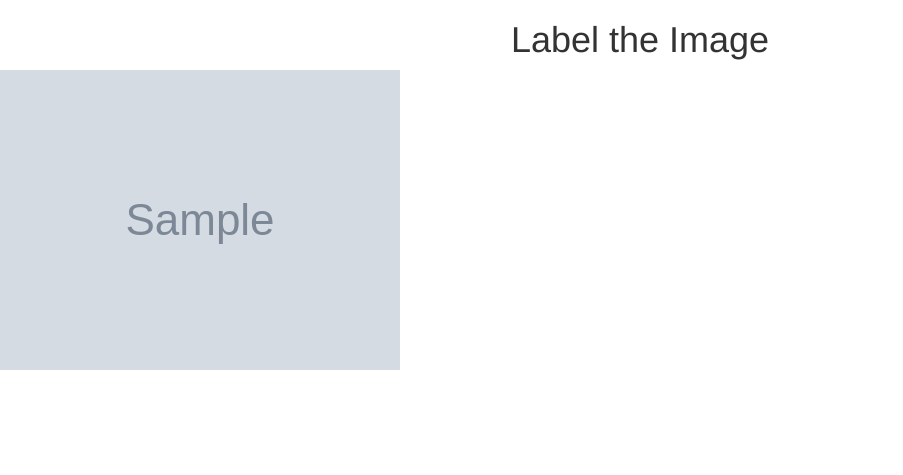
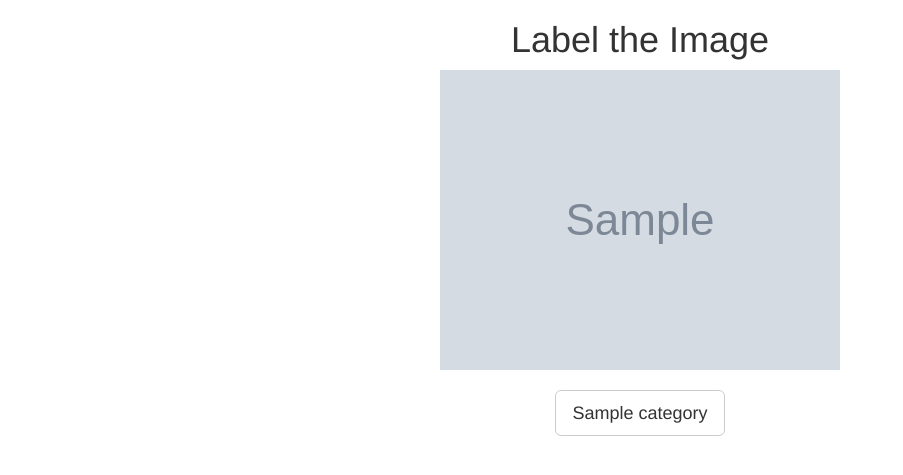
Before and after one commit to laurenreeder/PennAppsf15, a Python web app: template app/templates/dataset.html in a window 1280 px wide. Shown: the top 475 px of the page, without its empty margins (0-903 px from the left). Run offline with Jinja, Linux system fonts and the light colour scheme; the template is opened without the code that fills it: most values are stand-ins (such as "Sample title", 1, 10 or a date in 2020); grey boxes marked "Sample" are stand-in pictures; some libraries are stand-ins or nearby versions.

Commit message:
keypress for category selection

```diff
--- a/app/route_funcs/datasets.py
+++ b/app/route_funcs/datasets.py
@@ -47,7 +47,7 @@ def view(dataset_name):
     if res is not None:
         s3_key = res[0]
         s3_url = get_s3_url(s3_key)
-        return render_template('dataset.html', download_url=s3_url, s3_key=s3_key, name=dataset_name)
+        return render_template('dataset.html', download_url=s3_url, s3_key=s3_key, name=dataset_name, image="../static/img/mountain.jpg", categories=["Apple", "Orange", "Erik"])
     return "Dataset does not exist", 404
 
 def learn(dataset_name):
@@ -79,7 +79,7 @@ def run_learning():
     results[code] = None
     async_result = pool.apply_async(run_file, (s3_key, model_name, model_type), callback=partial(set_results, code))
     run_file(s3_key, model_name, model_type)
-    return code
+    return
 
 def get_learning_result():
     code = request.args['result_id']
--- a/app/templates/dataset.html
+++ b/app/templates/dataset.html
@@ -1,4 +1,5 @@
 <!DOCTYPE html>
+<!--  Needs image = image link, categories, -->
 <html lang="en">
 	<link rel='stylesheet' type="text/css" href="/static/css/bootstrap.min.css">
 
@@ -8,8 +9,16 @@
 
     $(document).ready(function() {
 
+    	var base = 65;
+    	$("body").keydown(function(e) {
+    		var key = e.which % 65;
+    		console.log("{{categories}}");
+    		var num_cat = "{{ categories.length }}";
+    		console.log(key)
+    		if (key < num_cat) $(".btn-group-lg").eq(key).click();
+    	});
 
-    )});
+  	});
 
     </script>
     <head>
@@ -18,7 +27,18 @@
     <body>
         <h1 class="text-center">Label the Image</h1>
 
-        <img class="img-responsive" src={{ image }}>
+        <div class="classify-image">
+        	<img class="img-responsive" src={{ image }}>
+        </div>
+
+        <br>
+
+        <div class="btn-group-lg text-center">
+        {% for category in categories %}
+        	<button class="btn btn-default category-button"> {{category}} </button>
+
+        {% endfor %}
+    </div>
 
         <!-- jQuery (necessary for Bootstrap's JavaScript plugins) -->
         <script src="https://ajax.googleapis.com/ajax/libs/jquery/1.11.0/jquery.min.js"></script>
--- a/app/templates/dataset_upload.html
+++ b/app/templates/dataset_upload.html
@@ -47,8 +47,8 @@
 
             <div class="form-group">
                 <input type="file" class="filestyle" name="dataset"/>
+                <p class="help-block">Upload a file with the data you would like to be analyzed.</p>
             </div>
-            <p class="help-block">Upload a file with the data you would like to be analyzed.</p>
 
             <div class="form-group">
                 <label for="InputURL">Or enter a URL: </label>
```
